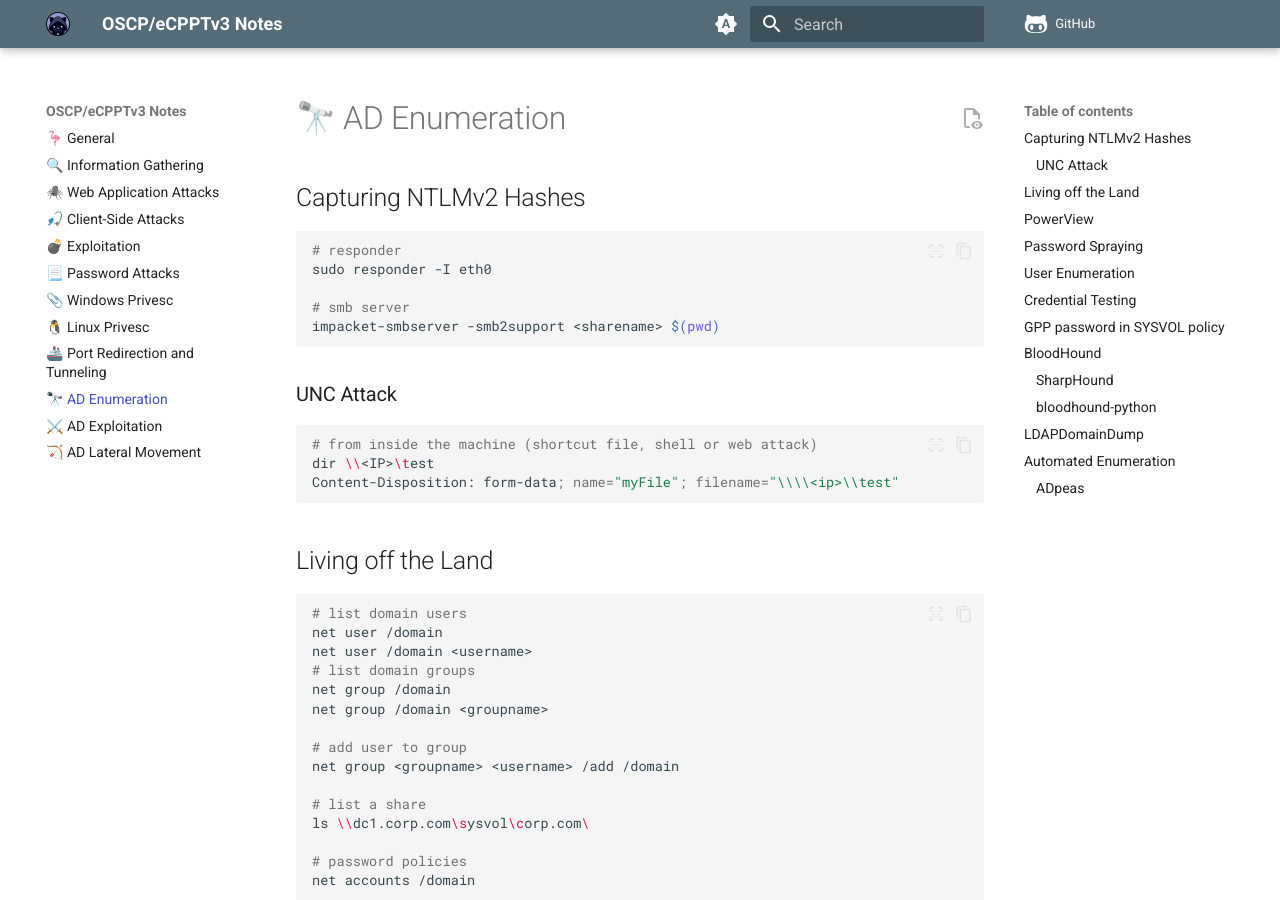
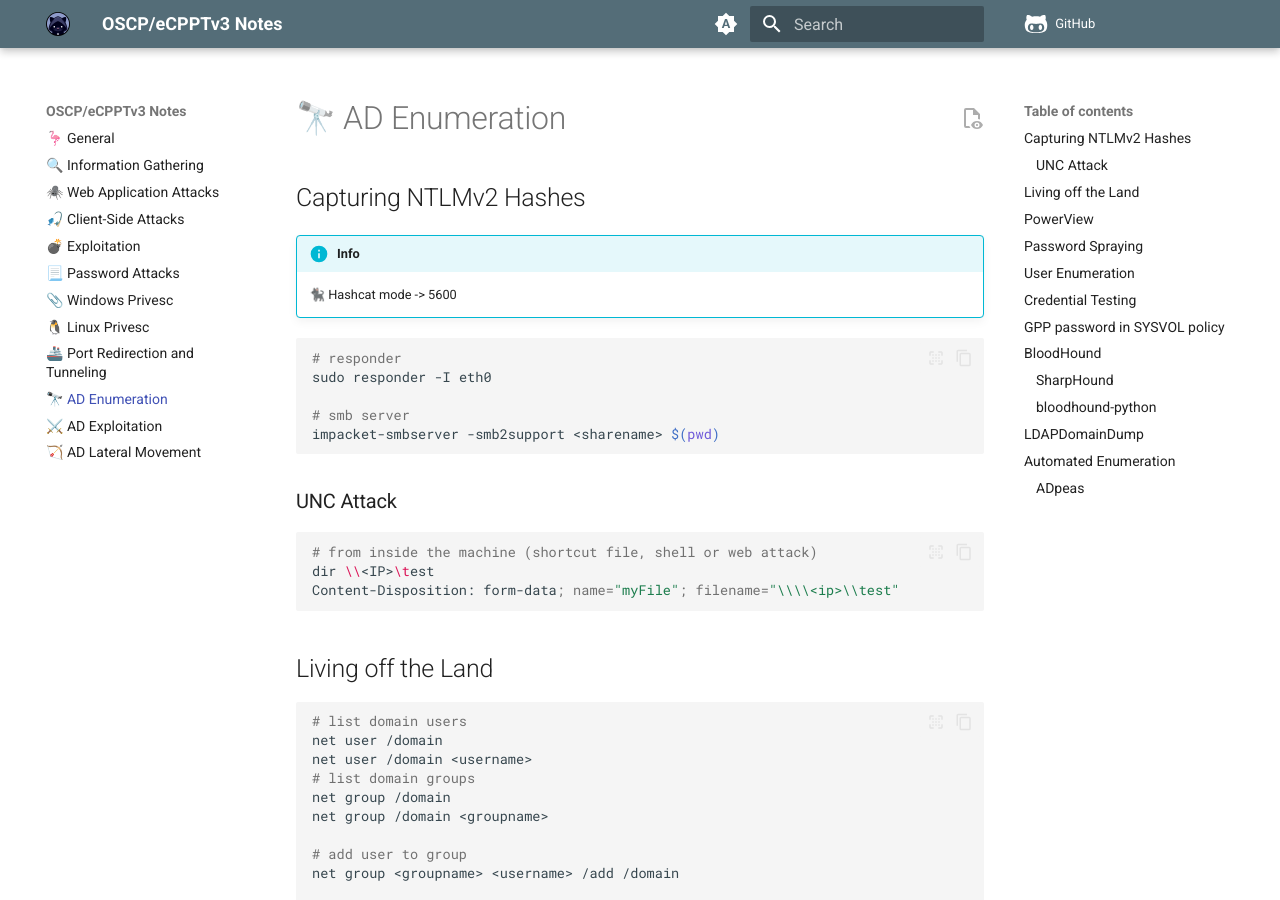
Before and after one commit to krovs/oscp-notes, an MkDocs documentation site: the page built from docs/18_ad_enum.md, in a window 1280 px wide and 900 px high. Built offline with MkDocs 1.6.1 and Material for MkDocs 9.7.7, drawn with Linux system fonts in a browser that asks for light colours; comment, search, counter and statistics services are not loaded.

Commit message:
Add hashcat mode

````diff
--- a/docs/18_ad_enum.md
+++ b/docs/18_ad_enum.md
@@ -1,6 +1,9 @@
 # 🔭 AD Enumeration
 
 ## Capturing NTLMv2 Hashes
+
+!!! info
+    🐈‍⬛ Hashcat mode -> 5600
 
 ```shell
 # responder
````
